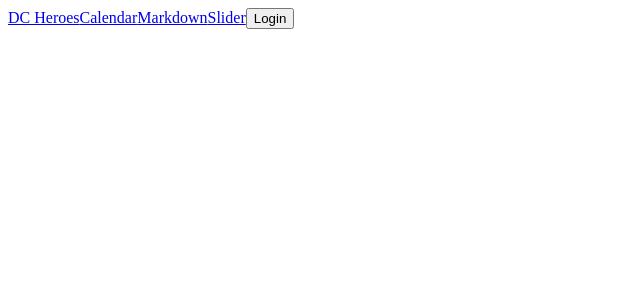
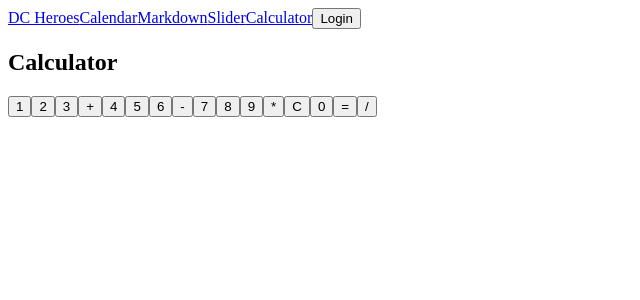
Before and after one commit to dychw/vue3-tutorial, a Vue app: page /calculator in a window 1280 px wide. Shown: the top 300 px of the page, without its empty margins (0-640 px from the left). Built offline with nearby package versions, Linux system fonts and the light colour scheme; the HTML template or start-up script is replaced by a standard one.

Commit message:
Add calculator

```diff
--- a/src/components/AppHeader.vue
+++ b/src/components/AppHeader.vue
@@ -27,6 +27,7 @@ export default {
         { title: "Calendar", to: "/calendar" },
         { title: "Markdown", to: "/markdown" },
         { title: "Slider", to: "/slider" },
+        { title: "Calculator", to: "/calculator" },
       ],
     };
   },
--- /dev/null
+++ b/src/pages/Calculator.vue
@@ -0,0 +1,180 @@
+<template>
+  <section class="flex w-full">
+    <div class="m-auto">
+      <h1 class="text-2xl text-center">Calculator</h1>
+      <p
+        class="text-3xl text-right mt-10 w-32 h-10 overflow-x-scroll"
+        style="direction:rtl"
+      >
+        {{ currentNum }}
+      </p>
+      <div class="h-10">
+        <small v-if="selectedOperation"
+          >{{ prevNum }} {{ selectedOperation }} {{ currentNum }}
+        </small>
+      </div>
+      <div class="grid grid-cols-4 gap-1">
+        <button
+          @click="pressed('1')"
+          class="p-2 w-10 h-10 border rounded shadow"
+        >
+          1
+        </button>
+        <button
+          @click="pressed('2')"
+          class="p-2 w-10 h-10 border rounded shadow"
+        >
+          2
+        </button>
+        <button
+          @click="pressed('3')"
+          class="p-2 w-10 h-10 border rounded shadow"
+        >
+          3
+        </button>
+        <button
+          @click="pressed('+')"
+          class="p-2 w-10 h-10 border rounded shadow"
+        >
+          +
+        </button>
+        <button
+          @click="pressed('4')"
+          class="p-2 w-10 h-10 border rounded shadow"
+        >
+          4
+        </button>
+        <button
+          @click="pressed('5')"
+          class="p-2 w-10 h-10 border rounded shadow"
+        >
+          5
+        </button>
+        <button
+          @click="pressed('6')"
+          class="p-2 w-10 h-10 border rounded shadow"
+        >
+          6
+        </button>
+        <button
+          @click="pressed('-')"
+          class="p-2 w-10 h-10 border rounded shadow"
+        >
+          -
+        </button>
+        <button
+          @click="pressed('7')"
+          class="p-2 w-10 h-10 border rounded shadow"
+        >
+          7
+        </button>
+        <button
+          @click="pressed('8')"
+          class="p-2 w-10 h-10 border rounded shadow"
+        >
+          8
+        </button>
+        <button
+          @click="pressed('9')"
+          class="p-2 w-10 h-10 border rounded shadow"
+        >
+          9
+        </button>
+        <button
+          @click="pressed('*')"
+          class="p-2 w-10 h-10 border rounded shadow"
+        >
+          *
+        </button>
+        <button @click="pressed('c')" class="p-2 h-10 border rounded shadow">
+          C
+        </button>
+        <button @click="pressed('0')" class="p-2 h-10 border rounded shadow">
+          0
+        </button>
+        <button
+          @click="pressed('=')"
+          class="p-2 w-10 h-10 border rounded shadow"
+        >
+          =
+        </button>
+        <button
+          @click="pressed('/')"
+          class="p-2 w-10 h-10 border rounded shadow"
+        >
+          /
+        </button>
+      </div>
+    </div>
+  </section>
+</template>
+
+<script>
+import { onMounted, onUnmounted, ref } from "vue";
+export default {
+  setup() {
+    const operations = ["+", "-", "*", "/"];
+    const numbers = ["1", "2", "3", "4", "5", "6", "7", "8", "9", "0"];
+    const currentNum = ref("");
+    const prevNum = ref("");
+    const selectedOperation = ref("");
+
+    function pressed(value) {
+      if (value === "=" || value === "Enter") calculate();
+      else if (value === "c") clear();
+      else if (operations.includes(value)) applyOperation(value);
+      else if (numbers.includes(value)) appendNumber(value);
+    }
+
+    function appendNumber(value) {
+      currentNum.value += value;
+    }
+
+    function applyOperation(value) {
+      if (selectedOperation.value == value) calculate();
+      prevNum.value = currentNum.value;
+      currentNum.value = "";
+      selectedOperation.value = value;
+    }
+
+    function calculate() {
+      if (selectedOperation.value === "*") multiply();
+      else if (selectedOperation.value === "/") divide();
+      else if (selectedOperation.value === "-") subtract();
+      else if (selectedOperation.value === "+") sum();
+
+      prevNum.value = "";
+      selectedOperation.value = "";
+    }
+
+    function multiply() {
+      currentNum.value *= prevNum.value;
+    }
+
+    function divide() {
+      currentNum.value = prevNum.value / currentNum.value;
+      // if (isNaN(currentNum.value)) currentNum.value = 0;
+    }
+
+    function subtract() {
+      currentNum.value = prevNum.value - currentNum.value;
+    }
+
+    function sum() {
+      currentNum.value = +prevNum.value + +currentNum.value;
+    }
+
+    const clear = (params) => (currentNum.value = "");
+
+    const handleKeydown = (e) => pressed(e.key);
+
+    onMounted(() => window.addEventListener("keydown", handleKeydown));
+
+    onUnmounted(() => window.removeEventListener("keydown", handleKeydown));
+
+    return { currentNum, pressed, selectedOperation, prevNum };
+  },
+};
+</script>
+
+<style></style>
--- a/src/router.js
+++ b/src/router.js
@@ -4,6 +4,7 @@ import Calendar from "./pages/Calendar";
 import Home from "./pages/Home";
 import Markdown from "./pages/Markdown";
 import Slider from "./pages/Slider";
+import Calculator from "./pages/Calculator";
 
 const routes = [
   { path: "/", component: Home },
@@ -11,6 +12,7 @@ const routes = [
   { path: "/calendar", component: Calendar },
   { path: "/markdown", component: Markdown },
   { path: "/slider", component: Slider },
+  { path: "/calculator", component: Calculator },
 ];
 
 const router = createRouter({
```
